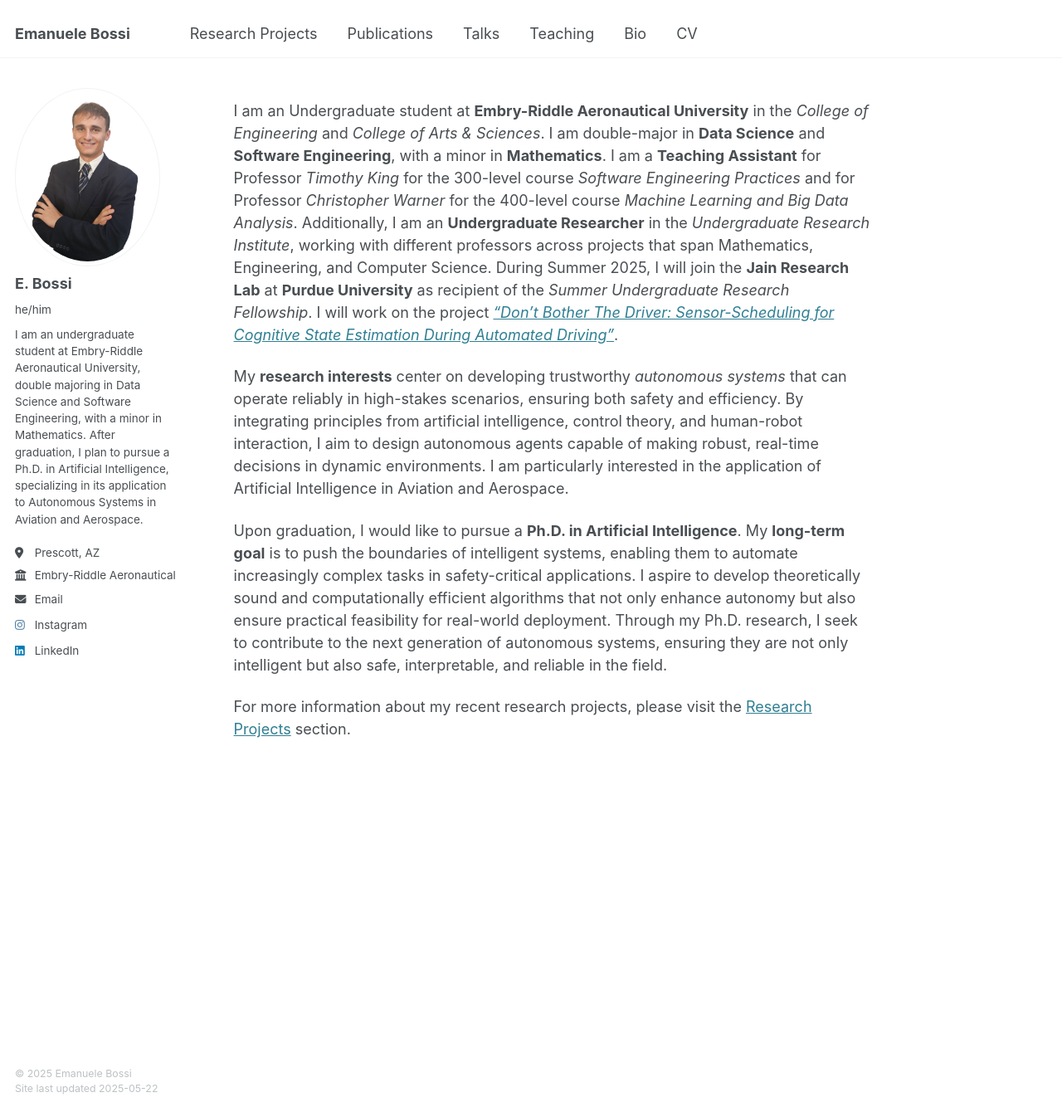
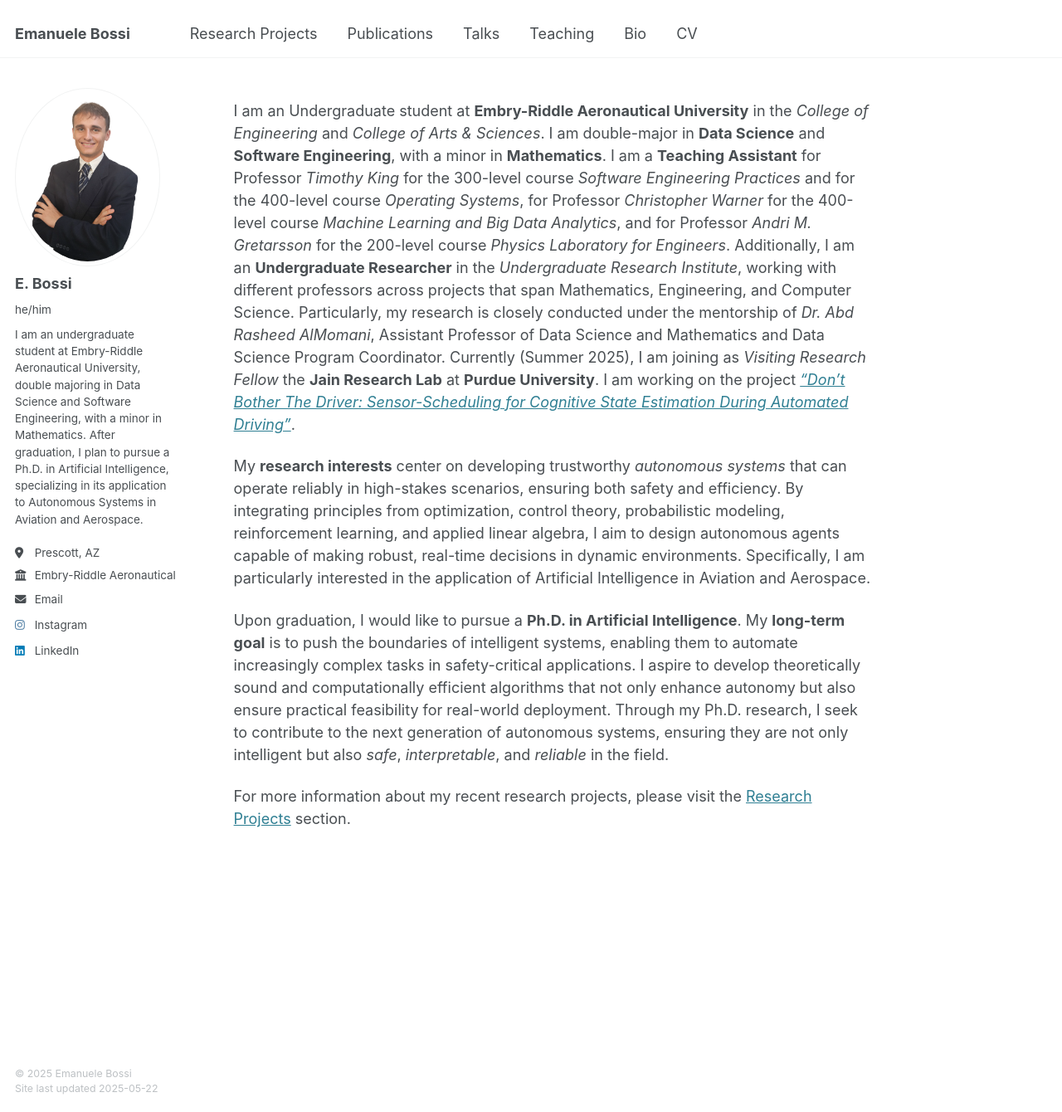
Before and after one commit to bossiemanuele/bossiemanuele.github.io, a Jekyll site: the page built from _pages/about.md, in a window 1280 px wide and 1340 px high. Shown: the whole window at 83% size. Built offline with Jekyll 4.4.1, drawn with Linux system fonts in a browser that asks for light colours.

Commit message:
Update about.md

```diff
--- a/_pages/about.md
+++ b/_pages/about.md
@@ -7,10 +7,10 @@
   - /about.html
 ---
 
-I am an Undergraduate student at **Embry-Riddle Aeronautical University** in the *College of Engineering* and *College of Arts & Sciences*. I am double-major in **Data Science** and **Software Engineering**, with a minor in **Mathematics**. I am a **Teaching Assistant** for Professor *Timothy King* for the 300-level course *Software Engineering Practices* and for Professor *Christopher Warner* for the 400-level course *Machine Learning and Big Data Analysis*. Additionally, I am an **Undergraduate Researcher** in the *Undergraduate Research Institute*, working with different professors across projects that span Mathematics, Engineering, and Computer Science. During Summer 2025, I will join the **Jain Research Lab** at **Purdue University** as recipient of the *Summer Undergraduate Research Fellowship*. I will work on the project *["Don’t Bother The Driver: Sensor-Scheduling for Cognitive State Estimation During Automated Driving"](https://bossiemanuele.github.io/portfolio/02_SURF/)*.
+I am an Undergraduate student at **Embry-Riddle Aeronautical University** in the *College of Engineering* and *College of Arts & Sciences*. I am double-major in **Data Science** and **Software Engineering**, with a minor in **Mathematics**. I am a **Teaching Assistant** for Professor *Timothy King* for the 300-level course *Software Engineering Practices* and for the 400-level course *Operating Systems*, for Professor *Christopher Warner* for the 400-level course *Machine Learning and Big Data Analytics*, and for Professor *Andri M. Gretarsson* for the 200-level course *Physics Laboratory for Engineers*. Additionally, I am an **Undergraduate Researcher** in the *Undergraduate Research Institute*, working with different professors across projects that span Mathematics, Engineering, and Computer Science. Particularly, my research is closely conducted under the mentorship of *Dr. Abd Rasheed AlMomani*, Assistant Professor of Data Science and Mathematics and Data Science Program Coordinator. Currently (Summer 2025), I am joining as *Visiting Research Fellow* the **Jain Research Lab** at **Purdue University**. I am working on the project *["Don’t Bother The Driver: Sensor-Scheduling for Cognitive State Estimation During Automated Driving"](https://bossiemanuele.github.io/portfolio/02_SURF/)*.
 
-My **research interests** center on developing trustworthy *autonomous systems* that can operate reliably in high-stakes scenarios, ensuring both safety and efficiency. By integrating principles from artificial intelligence, control theory, and human-robot interaction, I aim to design autonomous agents capable of making robust, real-time decisions in dynamic environments. I am particularly interested in the application of Artificial Intelligence in Aviation and Aerospace.
+My **research interests** center on developing trustworthy *autonomous systems* that can operate reliably in high-stakes scenarios, ensuring both safety and efficiency. By integrating principles from optimization, control theory, probabilistic modeling, reinforcement learning, and applied linear algebra, I aim to design autonomous agents capable of making robust, real-time decisions in dynamic environments. Specifically, I am particularly interested in the application of Artificial Intelligence in Aviation and Aerospace.
 
-Upon graduation, I would like to pursue a **Ph.D. in Artificial Intelligence**. My **long-term goal** is to push the boundaries of intelligent systems, enabling them to automate increasingly complex tasks in safety-critical applications. I aspire to develop theoretically sound and computationally efficient algorithms that not only enhance autonomy but also ensure practical feasibility for real-world deployment. Through my Ph.D. research, I seek to contribute to the next generation of autonomous systems, ensuring they are not only intelligent but also safe, interpretable, and reliable in the field.
+Upon graduation, I would like to pursue a **Ph.D. in Artificial Intelligence**. My **long-term goal** is to push the boundaries of intelligent systems, enabling them to automate increasingly complex tasks in safety-critical applications. I aspire to develop theoretically sound and computationally efficient algorithms that not only enhance autonomy but also ensure practical feasibility for real-world deployment. Through my Ph.D. research, I seek to contribute to the next generation of autonomous systems, ensuring they are not only intelligent but also *safe*, *interpretable*, and *reliable* in the field.
 
 For more information about my recent research projects, please visit the [Research Projects](https://bossiemanuele.github.io/portfolio/) section.
```
